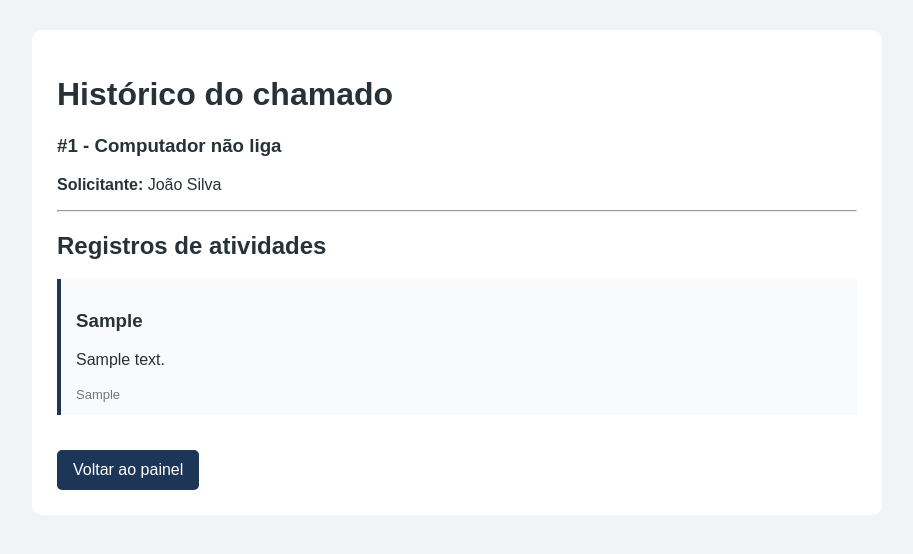
After one commit to ThiagoTJB/HelpDesk-TI, a Flask app: page /historico/1 in a window 1280 px wide. The commit adds this page. Shown: the top 554 px of the page, without its empty margins (183-1096 px from the left). Run offline with Flask 3, Linux system fonts and the light colour scheme; data comes from the database, SQL or seed files in the repository; both versions use the stored data as it was after the commit; tables that the repository leaves empty hold one stand-in row (values such as "Sample post").

Commit message:
v09
adicionado o botao e a pagina de historico

```diff
--- a/app.py
+++ b/app.py
@@ -48,7 +48,16 @@ def criar_banco():
         )
         WHERE data_abertura IS NULL
     """)
-
+    # Criar tabela de histórico
+    banco.execute("""
+        CREATE TABLE IF NOT EXISTS historico (
+            id INTEGER PRIMARY KEY AUTOINCREMENT,
+            chamado_id INTEGER,
+            acao TEXT NOT NULL,
+            descricao TEXT NOT NULL,
+            data_hora TEXT NOT NULL
+        )
+    """)
     banco.commit()
     banco.close()
 
@@ -163,6 +172,19 @@ def cadastrar():
     """, (solicitante, titulo, descricao, prioridade))
 
     banco.commit()
+
+    # Registrar cadastro no histórico
+    banco.execute("""
+        INSERT INTO historico
+        (chamado_id, acao, descricao, data_hora)
+        VALUES (?, ?, ?, strftime('%d/%m/%Y %H:%M', 'now', 'localtime'))
+    """, (
+        banco.execute("SELECT last_insert_rowid()").fetchone()[0],
+        "Cadastro",
+        f"Chamado cadastrado por {solicitante}: {titulo}"
+    ))
+
+    banco.commit()
     banco.close()
 
     flash("Chamado cadastrado com sucesso!", "sucesso")
@@ -185,11 +207,35 @@ def atualizar(id):
         return "Status inválido", 400
 
     banco = conectar()
+    # Consultar status anterior
+    chamado = banco.execute(
+        "SELECT status FROM chamados WHERE id = ?",
+        (id,)
+    ).fetchone()
 
+    if chamado is None:
+        banco.close()
+        return "Chamado não encontrado", 404
+
+    status_anterior = chamado[0]
+
+    # Atualizar status
     banco.execute(
         "UPDATE chamados SET status = ? WHERE id = ?",
         (status, id)
     )
+
+    # Registrar alteração no histórico
+    if status_anterior != status:
+        banco.execute("""
+            INSERT INTO historico
+            (chamado_id, acao, descricao, data_hora)
+            VALUES (?, ?, ?, strftime('%d/%m/%Y %H:%M', 'now', 'localtime'))
+        """, (
+            id,
+            "Alteração de status",
+            f"Status alterado de {status_anterior} para {status}"
+        ))
 
     banco.commit()
     banco.close()
@@ -236,7 +282,7 @@ def editar(id):
             banco.close()
             flash("Prioridade inválida!", "erro")
             return redirect(f"/editar/{id}")
-
+        # Atualizar chamado
         banco.execute("""
             UPDATE chamados
             SET solicitante = ?,
@@ -245,6 +291,17 @@ def editar(id):
                 prioridade = ?
             WHERE id = ?
         """, (solicitante, titulo, descricao, prioridade, id))
+
+        # Registrar edição no histórico
+        banco.execute("""
+            INSERT INTO historico
+            (chamado_id, acao, descricao, data_hora)
+            VALUES (?, ?, ?, strftime('%d/%m/%Y %H:%M', 'now', 'localtime'))
+        """, (
+            id,
+            "Edição",
+            f"Chamado editado. Solicitante: {solicitante}, título: {titulo}, prioridade: {prioridade}"
+        ))
 
         banco.commit()
         banco.close()
@@ -264,6 +321,35 @@ def editar(id):
 
     return render_template("editar.html", chamado=chamado)
 
+# Visualizar histórico de um chamado
+@app.route("/historico/<int:id>")
+def historico(id):
+    banco = conectar()
+
+    # Buscar chamado
+    chamado = banco.execute(
+        "SELECT * FROM chamados WHERE id = ?",
+        (id,)
+    ).fetchone()
+
+    if chamado is None:
+        banco.close()
+        return "Chamado não encontrado", 404
+
+    # Buscar registros do histórico
+    registros = banco.execute("""
+        SELECT * FROM historico
+        WHERE chamado_id = ?
+        ORDER BY id DESC
+    """, (id,)).fetchall()
+
+    banco.close()
+
+    return render_template(
+        "historico.html",
+        chamado=chamado,
+        registros=registros
+    )
 
 # Executar aplicação
 if __name__ == "__main__":
--- /dev/null
+++ b/templates/historico.html
@@ -0,0 +1,101 @@
+
+<!DOCTYPE html>
+<html lang="pt-br">
+
+<head>
+    <meta charset="UTF-8">
+    <meta name="viewport" content="width=device-width, initial-scale=1.0">
+
+    <title>Histórico | HelpDesk TI</title>
+
+    <style>
+        * {
+            box-sizing: border-box;
+        }
+
+        body {
+            font-family: Arial, sans-serif;
+            background: #f1f3f5;
+            margin: 0;
+            padding: 30px;
+            color: #263238;
+        }
+
+        .container {
+            max-width: 850px;
+            margin: auto;
+            background: white;
+            padding: 25px;
+            border-radius: 10px;
+        }
+
+        .registro {
+            border-left: 4px solid #1d3557;
+            padding: 12px 15px;
+            margin: 15px 0;
+            background: #f8fafc;
+        }
+
+        .data {
+            color: #777;
+            font-size: 13px;
+        }
+
+        .botao {
+            display: inline-block;
+            background: #1d3557;
+            color: white;
+            padding: 11px 16px;
+            text-decoration: none;
+            border-radius: 5px;
+            margin-top: 20px;
+        }
+
+        @media (max-width: 600px) {
+            body {
+                padding: 15px;
+            }
+        }
+    </style>
+</head>
+
+<body>
+
+    <div class="container">
+
+        <h1>Histórico do chamado</h1>
+
+        <h3>#{{ chamado[0] }} - {{ chamado[2] }}</h3>
+
+        <p><b>Solicitante:</b> {{ chamado[1] }}</p>
+
+        <hr>
+
+        <h2>Registros de atividades</h2>
+
+        {% for registro in registros %}
+
+            <div class="registro">
+
+                <h3>{{ registro[2] }}</h3>
+
+                <p>{{ registro[3] }}</p>
+
+                <span class="data">
+                    {{ registro[4] }}
+                </span>
+
+            </div>
+
+        {% else %}
+
+            <p>Nenhuma atividade registrada para este chamado.</p>
+
+        {% endfor %}
+
+        <a href="/" class="botao">Voltar ao painel</a>
+
+    </div>
+
+</body>
+</html>
```
Also changed, not shown: templates/index.html (+8 -0 lines), database.db.
